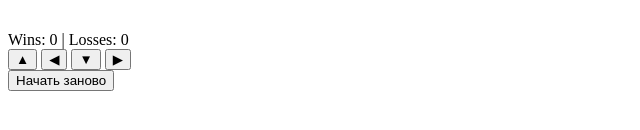
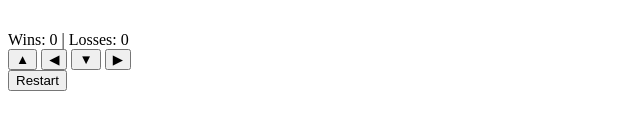
Before and after one commit to sherhin/horcrux_chase, a website with bundled scripts: page index.html in a window 1280 px wide. Shown: the part 152-282 px from the top of the page, without its empty margins (0-640 px from the left). Built offline with nearby package versions, Linux system fonts and the light colour scheme.

Commit message:
Revert restart button label

```diff
--- a/index.html
+++ b/index.html
@@ -34,7 +34,7 @@
         </div>
     </div>
 
-    <button id="restartBtn">Начать заново</button>
+    <button id="restartBtn">Restart</button>
     <div id="tomSpeech"></div>
 
     <!-- Подключаем модули -->
```
